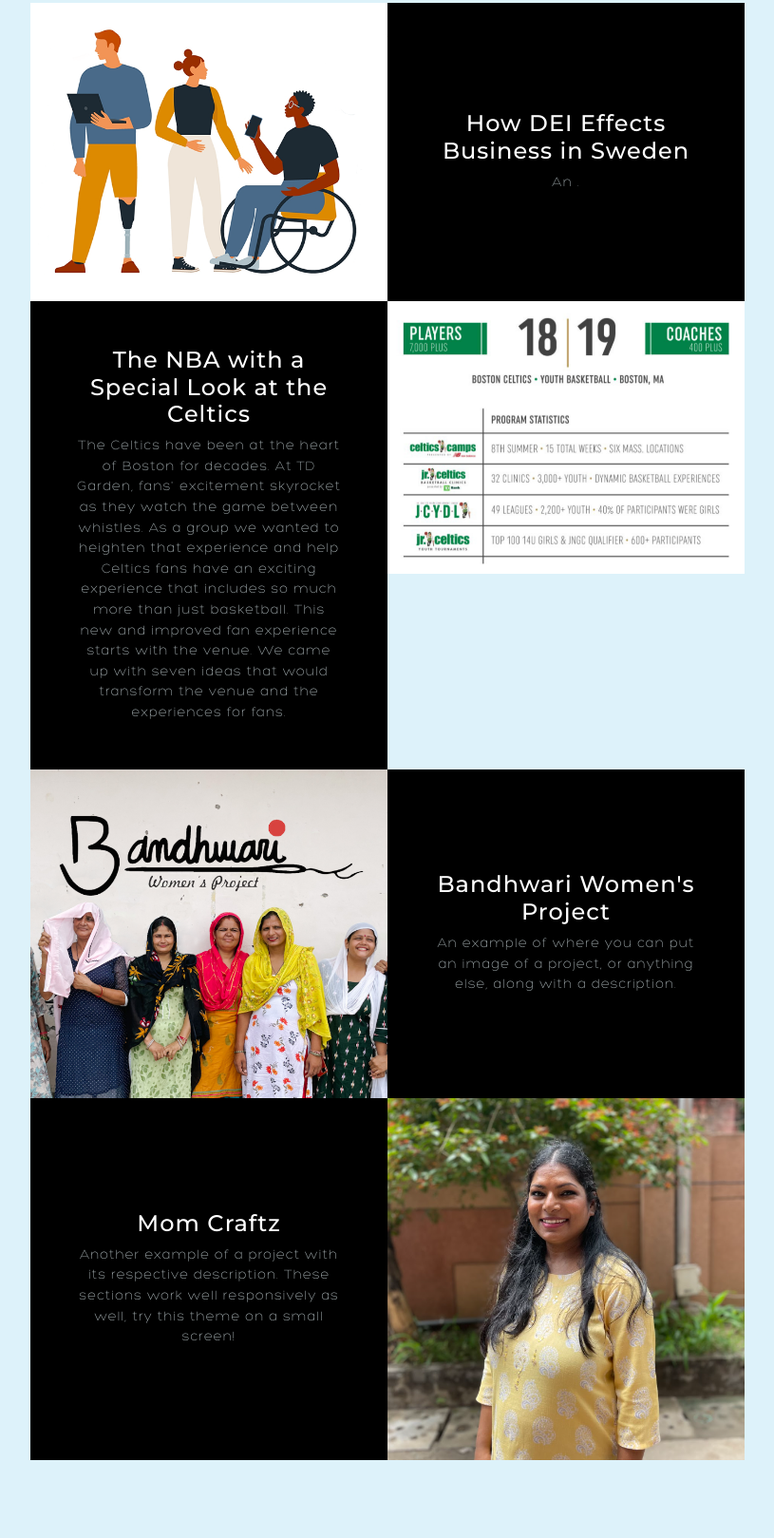
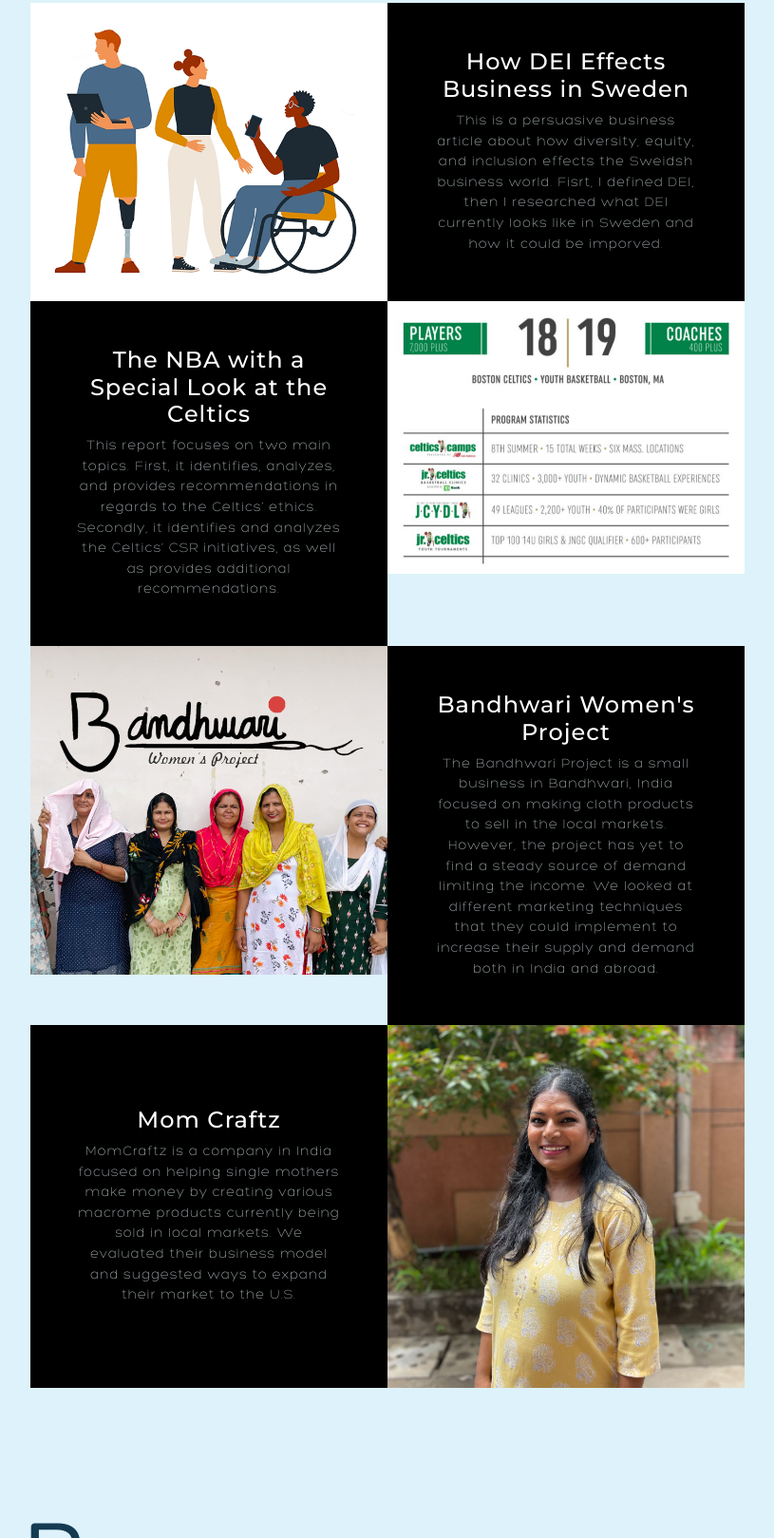
Before and after one commit to ktj-portfolio/45, a plain HTML site: page index.html in a window 1280 px wide. Shown: the part 4003-5622 px from the top of the page at 95% size, without its empty margins (432-1247 px from the left). Drawn offline with nearby package versions, Linux system fonts and the light colour scheme; a web font is replaced by a local one.

Commit message:
Update index.html

```diff
--- a/index.html
+++ b/index.html
@@ -159,7 +159,7 @@
                             <div class="d-flex h-100">
                                 <div class="project-text w-100 my-auto text-center text-lg-left">
                                     <h4 class="mont font text-white"><a class="a2" href="assets/pdflinks/businessarticle.pdf" target="_blank" rel="noopener noreferrer">How DEI Effects Business in Sweden</a></h4>
-                                    <p class="hero col mb-0 text-white-50">An .</p>
+                                    <p class="hero col mb-0 text-white-50">This is a persuasive business article about how diversity, equity, and inclusion effects the Sweidsh business world. Fisrt, I defined DEI, then I researched what DEI currently looks like in Sweden and how it could be imporved.</p>
                                     <hr class="d-none mb-0 ms-0" />
                                 </div>
                             </div>
@@ -174,7 +174,7 @@
                             <div class="d-flex h-100">
                                 <div class="project-text w-100 my-auto text-center text-lg-right">
                                     <h4 class="mont font text-white"><a class="a2" href="assets/pdflinks/ethics.pdf" target="_blank" rel="noopener noreferrer">The NBA with a Special Look at the Celtics</a></h4>
-                                    <p class="hero col mb-0 text-white-50">The Celtics have been at the heart of Boston for decades. At TD Garden, fans' excitement skyrocket as they watch the game between whistles. As a group we wanted to heighten that experience and help Celtics fans have an exciting experience that includes so much more than just basketball. This new and improved fan experience starts with the venue. We came up with seven ideas that would transform the venue and the experiences for fans.</p>
+                                    <p class="hero col mb-0 text-white-50">This report focuses on two main topics. First, it identifies, analyzes, and provides recommendations in regards to the Celtics’ ethics. Secondly, it identifies and analyzes the Celtics’ CSR initiatives, as well as provides additional recommendations.</p>
                                     <hr class="d-none mb-0 me-0" />
                                 </div>
                             </div>
@@ -189,7 +189,7 @@
                             <div class="d-flex h-100">
                                 <div class="project-text w-100 my-auto text-center text-lg-left">
                                     <h4 class="mont font text-white"><a class="a2" href="assets/pdflinks/bandhwari.pdf" target="_blank" rel="noopener noreferrer">Bandhwari Women's Project</a></h4>
-                                    <p class="hero col mb-0 text-white-50">An example of where you can put an image of a project, or anything else, along with a description.</p>
+                                    <p class="hero col mb-0 text-white-50">The Bandhwari Project is a small business in Bandhwari, India focused on making cloth products to sell in the local markets. However, the project has yet to find a steady source of demand limiting the income. We looked at different marketing techniques that they could implement to increase their supply and demand both in India and abroad.</p>
                                     <hr class="d-none mb-0 ms-0" />
                                 </div>
                             </div>
@@ -204,7 +204,7 @@
                             <div class="d-flex h-100">
                                 <div class="project-text w-100 my-auto text-center text-lg-right">
                                     <h4 class="mont font text-white"><a class="a2" href="assets/pdflinks/momcraftz.pdf" target="_blank" rel="noopener noreferrer">Mom Craftz</a></h4>
-                                    <p class="hero col mb-0 text-white-50">Another example of a project with its respective description. These sections work well responsively as well, try this theme on a small screen!</p>
+                                    <p class="hero col mb-0 text-white-50">MomCraftz is a company in India focused on helping single mothers make money by creating various macrome products currently being sold in local markets. We evaluated their business model and suggested ways to expand their market to the U.S.</p>
                                     <hr class="d-none mb-0 me-0" />
                                 </div>
                             </div>
```
